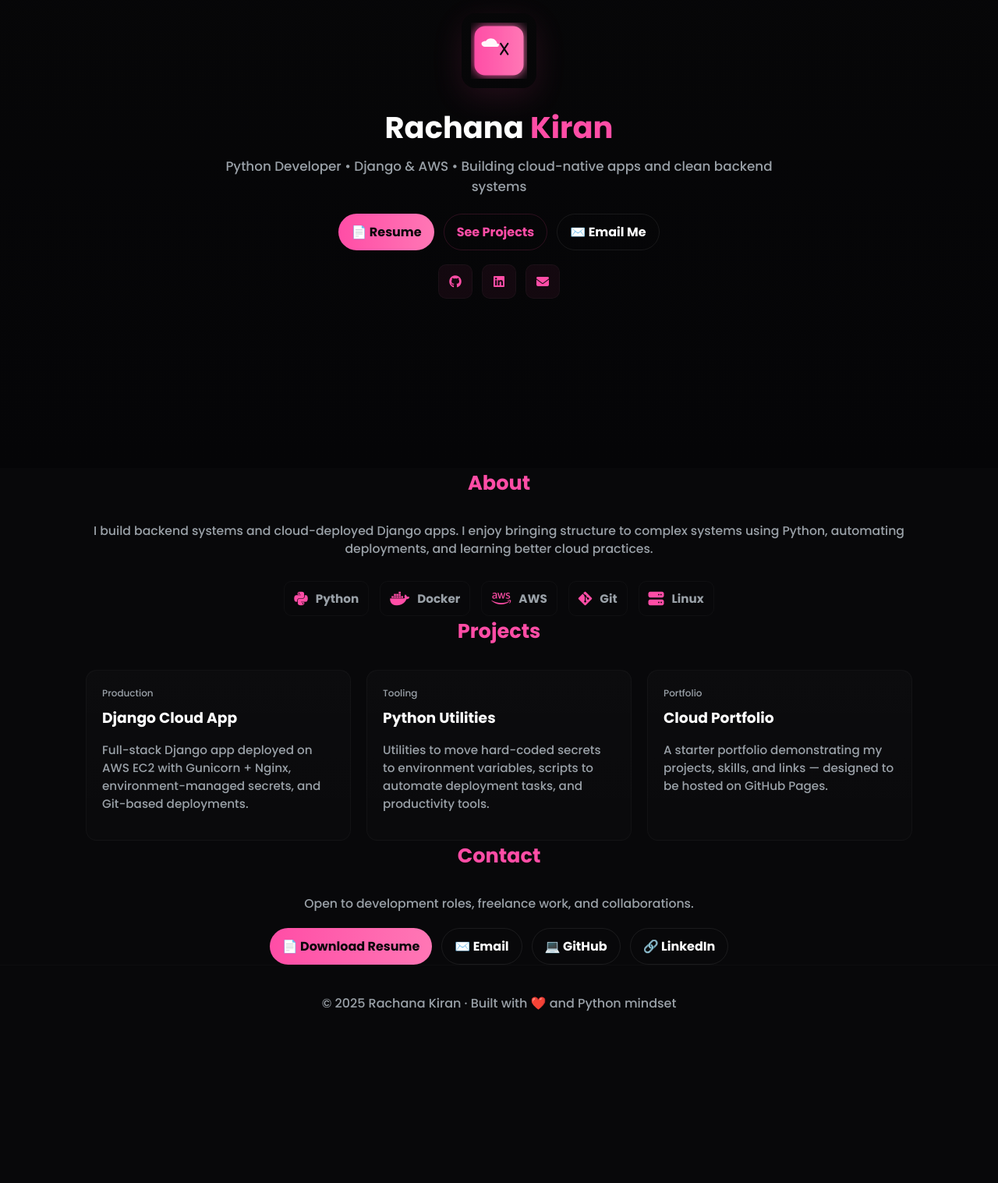
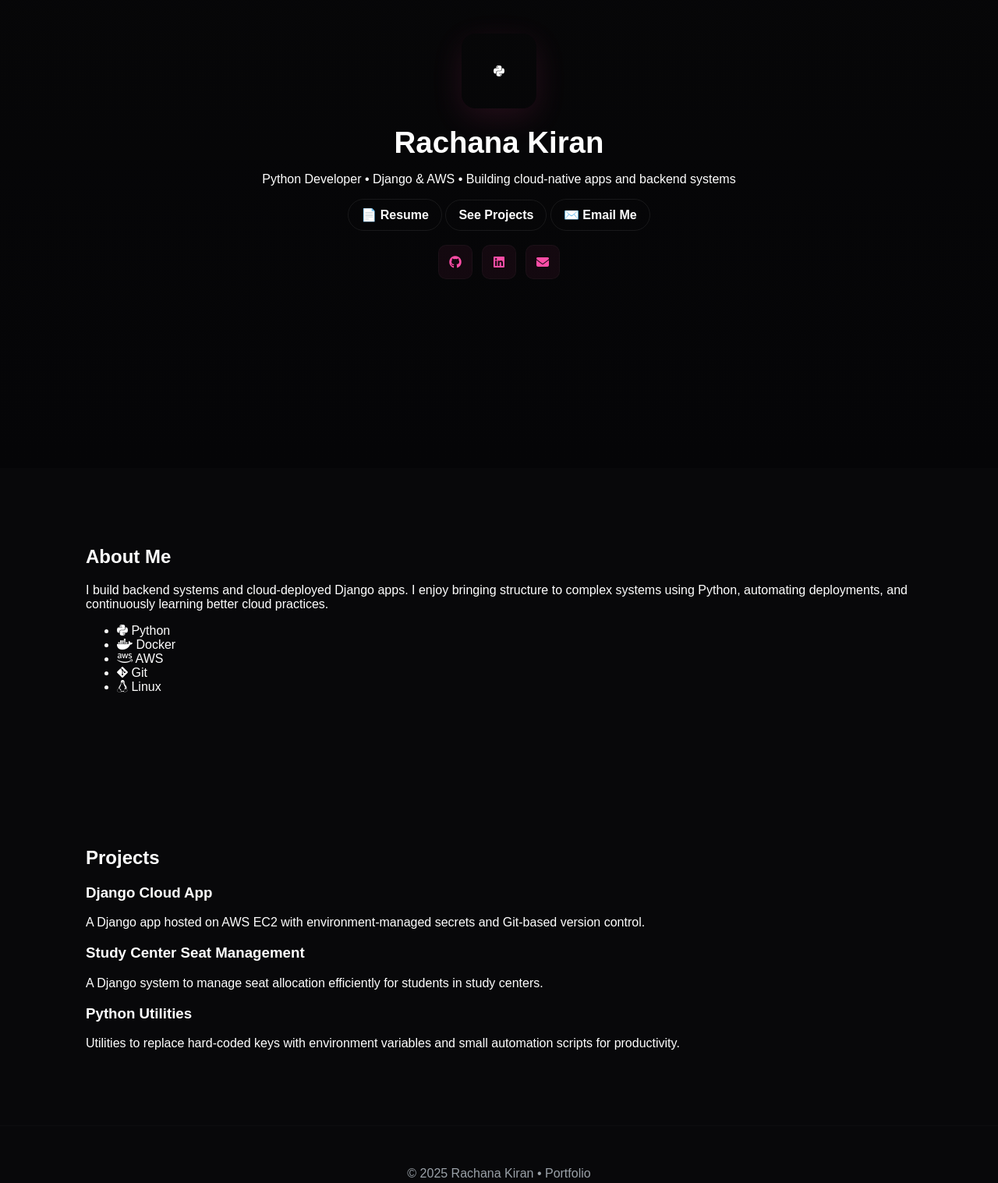
Before and after one commit to Arkanee/rachana-portfolio, a plain HTML site: page index.html in a window 1280 px wide. Shown: the part 200-1717 px from the top of the page at 78% size. Before the commit the page ends 1535 px from the top, so only its background shows below. Drawn offline with Linux system fonts and the light colour scheme.

Commit message:
Update index.html

```diff
--- a/index.html
+++ b/index.html
@@ -1,56 +1,30 @@
 <!DOCTYPE html>
 <html lang="en">
 <head>
-  <meta charset="utf-8">
-  <meta name="viewport" content="width=device-width,initial-scale=1">
-  <title>Rachana Kiran — Python & Cloud</title>
-
-  <!-- Google Fonts & Font Awesome -->
-  <link href="https://fonts.googleapis.com/css2?family=Poppins:wght@300;500;700&display=swap" rel="stylesheet">
-  <link rel="stylesheet" href="https://cdnjs.cloudflare.com/ajax/libs/font-awesome/6.4.0/css/all.min.css">
-
-  <!-- Custom CSS -->
+  <meta charset="UTF-8">
+  <meta name="viewport" content="width=device-width, initial-scale=1.0">
+  <title>Rachana Kiran — Python & Cloud Developer</title>
   <link rel="stylesheet" href="style.css">
+  <!-- Font Awesome for icons -->
+  <link rel="stylesheet" href="https://cdnjs.cloudflare.com/ajax/libs/font-awesome/6.5.0/css/all.min.css">
 </head>
 <body>
-
-  <!-- HERO -->
+  <!-- Hero Section -->
   <header class="hero">
     <div class="container">
       <div class="logo-bubble fade-up stagger-1" aria-hidden="true">
-        <!-- Custom SVG tech logo -->
-        <svg width="72" height="72" viewBox="0 0 64 64" fill="none" xmlns="http://www.w3.org/2000/svg" aria-hidden="true">
-          <defs>
-            <linearGradient id="g1" x1="0" x2="1">
-              <stop offset="0" stop-color="#ff4da6"/>
-              <stop offset="1" stop-color="#ff77b5"/>
-            </linearGradient>
-            <filter id="blur" x="-50%" y="-50%" width="200%" height="200%">
-              <feGaussianBlur stdDeviation="6" result="b"/>
-              <feBlend in="SourceGraphic" in2="b"/>
-            </filter>
-          </defs>
-          <rect x="4" y="4" width="56" height="56" rx="12" fill="url(#g1)" filter="url(#blur)"/>
-          <g transform="translate(8,10)">
-            <path d="M22 14c-0.6-3.5-3.6-6-7.2-6-2.3 0-4.4 1.1-5.7 2.8C6.4 11 4 12 4 14c0 2 1.8 3.5 4 3.5h14c1.1 0 2-0.9 2-2 0-0.6-0.2-1.1-0.4-1.5z" fill="#fff" opacity="0.95"/>
-          </g>
-          <g transform="translate(34,24)">
-            <path d="M8 0 L4 6 L8 12" stroke="#08080a" stroke-width="2" stroke-linecap="round" stroke-linejoin="round" fill="none"/>
-            <path d="M0 0 L4 6 L0 12" stroke="#08080a" stroke-width="2" stroke-linecap="round" stroke-linejoin="round" fill="none"/>
-          </g>
-        </svg>
+        <i class="fa-brands fa-python"></i>
+      </div>
+      <h1 class="fade-up stagger-2">Rachana <span>Kiran</span></h1>
+      <p class="tagline fade-up stagger-3">Python Developer • Django & AWS • Building cloud-native apps and backend systems</p>
+
+      <div class="buttons fade-up stagger-4">
+        <a href="resume.pdf" class="btn primary">📄 Resume</a>
+        <a href="#projects" class="btn secondary">See Projects</a>
+        <a href="mailto:rachnakiran999@gmail.com" class="btn secondary">✉️ Email Me</a>
       </div>
 
-      <h1 class="fade-up stagger-2">Rachana <span class="accent">Kiran</span></h1>
-      <p class="lead fade-up stagger-3">Python Developer • Django & AWS • Building cloud-native apps and clean backend systems</p>
-
-      <div class="cta-row fade-up stagger-3">
-        <a class="btn accent" href="resume.pdf" target="_blank">📄 Resume</a>
-        <a class="btn ghost" href="#projects">See Projects</a>
-        <a class="btn" href="mailto:rachnakiran999@gmail.com">✉️ Email Me</a>
-      </div>
-
-      <div class="socials fade-up stagger-3">
+      <div class="socials fade-up stagger-5">
         <a href="https://github.com/arkanee" target="_blank"><i class="fa-brands fa-github"></i></a>
         <a href="https://www.linkedin.com/in/rachana-kiran-268282215" target="_blank"><i class="fa-brands fa-linkedin"></i></a>
         <a href="mailto:rachnakiran999@gmail.com"><i class="fa-solid fa-envelope"></i></a>
@@ -58,59 +32,44 @@
     </div>
   </header>
 
-  <!-- ABOUT -->
-  <section id="about" class="container">
-    <div class="section-title"><h2>About</h2></div>
-    <p class="section-sub">
-      I build backend systems and cloud-deployed Django apps. I enjoy bringing structure to complex systems using Python,
-      automating deployments, and learning better cloud practices.
-    </p>
-    <div class="tech-row">
-      <div class="tech"><i class="fa-brands fa-python"></i> Python</div>
-      <div class="tech"><i class="fa-brands fa-docker"></i> Docker</div>
-      <div class="tech"><i class="fa-brands fa-aws"></i> AWS</div>
-      <div class="tech"><i class="fa-brands fa-git-alt"></i> Git</div>
-      <div class="tech"><i class="fa-solid fa-server"></i> Linux</div>
+  <!-- About Section -->
+  <section class="about fade-up stagger-6">
+    <div class="container">
+      <h2>About Me</h2>
+      <p>I build backend systems and cloud-deployed Django apps. I enjoy bringing structure to complex systems using Python,
+         automating deployments, and continuously learning better cloud practices.</p>
+      <ul class="skills">
+        <li><i class="fa-brands fa-python"></i> Python</li>
+        <li><i class="fa-brands fa-docker"></i> Docker</li>
+        <li><i class="fa-brands fa-aws"></i> AWS</li>
+        <li><i class="fa-brands fa-git-alt"></i> Git</li>
+        <li><i class="fa-brands fa-linux"></i> Linux</li>
+      </ul>
     </div>
   </section>
 
-  <!-- PROJECTS -->
-  <section id="projects" class="container">
-    <div class="section-title"><h2>Projects</h2></div>
-    <div class="grid">
-      <article class="card">
-        <div class="kicker">Production</div>
+  <!-- Projects Section -->
+  <section class="projects fade-up stagger-7" id="projects">
+    <div class="container">
+      <h2>Projects</h2>
+      <div class="project-card">
         <h3>Django Cloud App</h3>
-        <p>Full-stack Django app deployed on AWS EC2 with Gunicorn + Nginx, environment-managed secrets, and Git-based deployments.</p>
-      </article>
-      <article class="card">
-        <div class="kicker">Tooling</div>
+        <p>A Django app hosted on AWS EC2 with environment-managed secrets and Git-based version control.</p>
+      </div>
+      <div class="project-card">
+        <h3>Study Center Seat Management</h3>
+        <p>A Django system to manage seat allocation efficiently for students in study centers.</p>
+      </div>
+      <div class="project-card">
         <h3>Python Utilities</h3>
-        <p>Utilities to move hard-coded secrets to environment variables, scripts to automate deployment tasks, and productivity tools.</p>
-      </article>
-      <article class="card">
-        <div class="kicker">Portfolio</div>
-        <h3>Cloud Portfolio</h3>
-        <p>A starter portfolio demonstrating my projects, skills, and links — designed to be hosted on GitHub Pages.</p>
-      </article>
+        <p>Utilities to replace hard-coded keys with environment variables and small automation scripts for productivity.</p>
+      </div>
     </div>
   </section>
 
-  <!-- CONTACT -->
-  <section id="contact" class="container contact-center">
-    <div class="section-title"><h2>Contact</h2></div>
-    <p class="section-sub">Open to development roles, freelance work, and collaborations.</p>
-    <div class="cta-row">
-      <a class="resume-btn" href="resume.pdf" target="_blank">📄 Download Resume</a>
-      <a class="btn" href="mailto:rachnakiran999@gmail.com">✉️ Email</a>
-      <a class="btn" href="https://github.com/arkanee" target="_blank">💻 GitHub</a>
-      <a class="btn" href="https://www.linkedin.com/in/rachana-kiran-268282215" target="_blank">🔗 LinkedIn</a>
-    </div>
-  </section>
-
+  <!-- Footer -->
   <footer>
-    <div class="container">© 2025 Rachana Kiran · Built with ❤️ and Python mindset</div>
+    <p>© 2025 Rachana Kiran • Portfolio</p>
   </footer>
-
 </body>
 </html>
```
